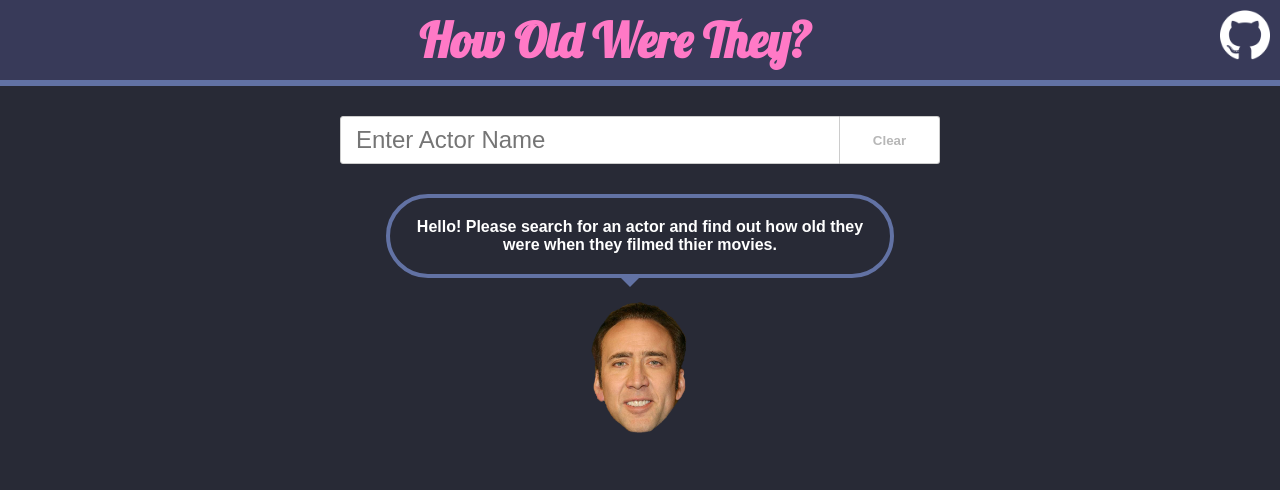
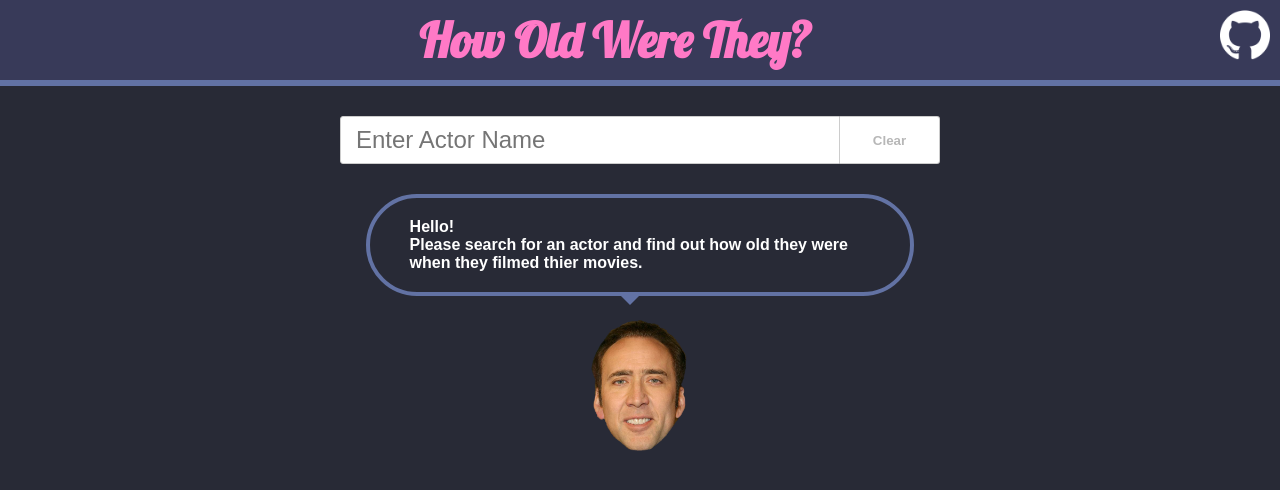
Before and after one commit to JKaram/How-Old-Were-They, a React (Create React App) app: page / in a window 1280 px wide. Shown: the top 490 px of the page. Built offline with nearby package versions, Linux system fonts and the light colour scheme.

Commit message:
add rose to desceased

```diff
--- a/src/App.js
+++ b/src/App.js
@@ -29,13 +29,18 @@ function App() {
   const [results, setResults] = useState([]);
   const [loading, setLoading] = useState(false);
   const [message, setMessage] = useState(
-    "Hello! Please search for an actor and find out how old they were when they filmed thier movies."
+    <>
+      Hello!
+      <br />
+      Please search for an actor and find out how old they were when they filmed
+      thier movies.
+    </>
   );
 
   const search = async (text) => {
     if (text === "") return setResults([]);
     setLoading(true);
-    setMessage("1 sec");
+    setMessage("Searching ...");
     const res = await axios(
       `https://api.themoviedb.org/3/search/person?api_key=${process.env.REACT_APP_API_KEY}&search_type=ngram&language=en-US&query=${text}&page=1&include_adult=false&append_to_response=id`
     );
@@ -51,7 +56,7 @@ function App() {
       setLoading(false);
       results.length
         ? setMessage(
-            "Hello! Please search for an actor and find out how old they were when they filmed thier movies."
+            "Hello!  \n Please search for an actor and find out how old they were when they filmed thier movies."
           )
         : setMessage("Hmm No Results");
     }, 2000);
--- a/src/components/common/Info.js
+++ b/src/components/common/Info.js
@@ -20,6 +20,9 @@ const Information = styled.div`
   font-size: 1em;
   margin: 2px auto;
   color: #eeeeee;
+  .rose {
+    margin-left: 5px;
+  }
 `;
 
 export function Info({ name, age, deathday }) {
@@ -27,7 +30,16 @@ export function Info({ name, age, deathday }) {
     <Footer>
       <Information className="name">{name}</Information>
       <Information>
-        {deathday ? `${age} years old (Deceased)` : `${age} years old`}
+        {deathday ? (
+          <>
+            {age} years old (Deceased)
+            <span role="img" aria-label="Rose" className="rose">
+              🌹
+            </span>
+          </>
+        ) : (
+          `${age} years old`
+        )}
       </Information>
     </Footer>
   );
--- a/src/components/common/Message.js
+++ b/src/components/common/Message.js
@@ -4,8 +4,8 @@ const Message = styled.div`
   width: 60%;
   margin: 3% auto 20px;
   border: 4px solid ${(p) => p.theme.comment};
-  padding: 20px;
-  text-align: center;
+  padding: 20px 40px;
+  text-align: left;
   font-weight: 900;
   color: ${(p) => p.theme.white};
   font-family: arial;
```
